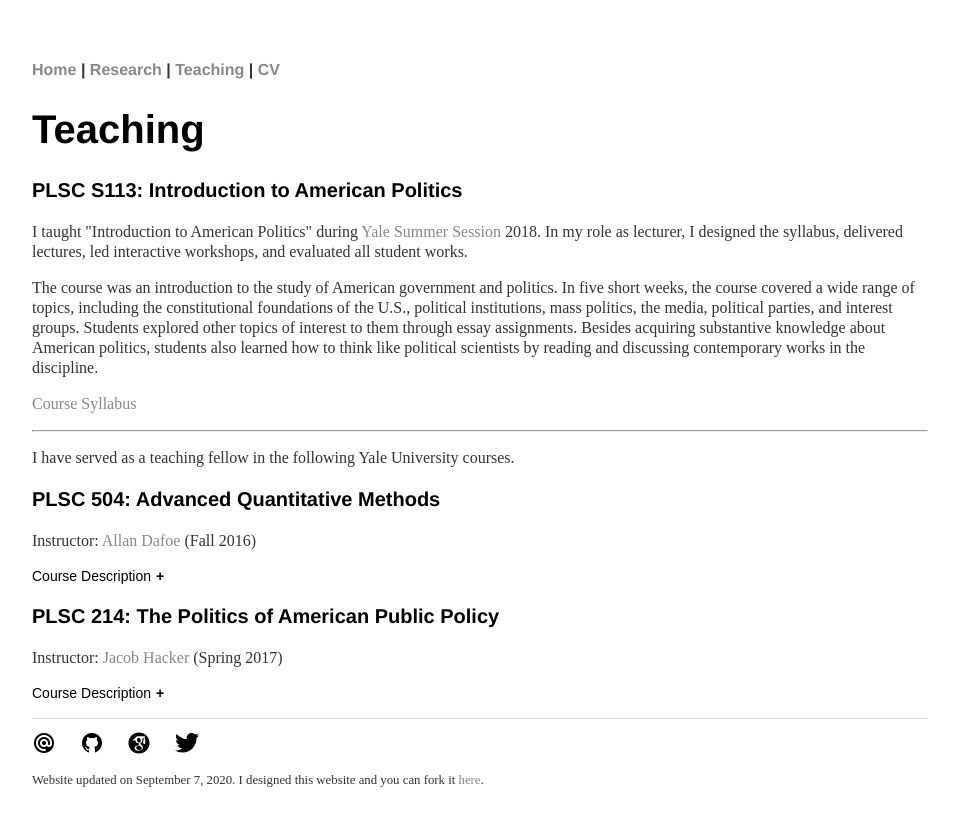
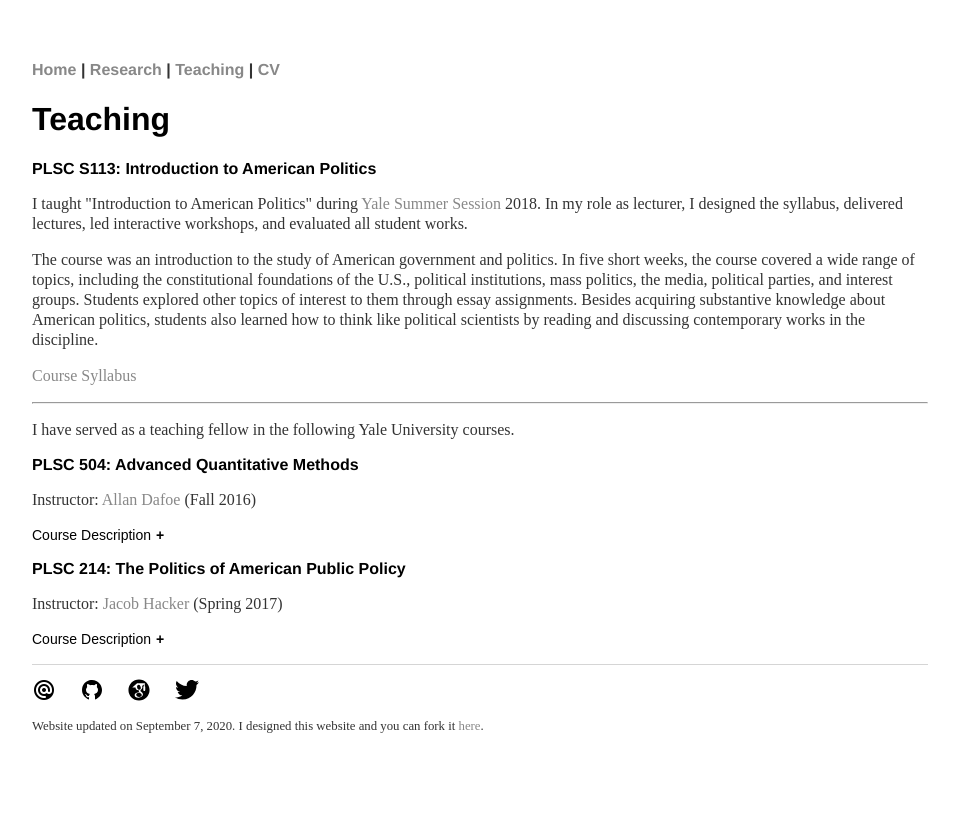
Before and after one commit to morganlivingston/baobaofzhang.github.io, a Jekyll site: the page built from teaching.html, in a window 1280 px wide. Shown: the top 826 px of the page, without its empty margins (160-1119 px from the left). Built offline with Jekyll 4.4.1, drawn with Linux system fonts in a browser that asks for light colours.

Commit message:
Update fonts

```diff
--- a/css/main.css
+++ b/css/main.css
@@ -6,9 +6,9 @@ a:hover { text-decoration: underline; }
 p, ul { font-size: 1em; line-height: 1.25em; color: #333; }
 
 h1, h2, h3 { font-family: 'Helvetica', 'Arial', 'Sans-Serif'; }
-h1 { font-size: 2.5em;  }
-h2 { font-size: 1.5em; }
-h3 { font-size: 1.25em; }
+h1 { font-size: 2em;  }
+h2 { font-size: 1.25em; color: #888;}
+h3 { font-size: 1em; }
 
 h4 {font-family: 'times, serif';}
 h4 { font-size: 0.7em; }
--- a/index.html
+++ b/index.html
@@ -6,7 +6,7 @@ title: Baobao Zhang
 
 		<div class="blurb">
 			<h1>Baobao Zhang</h1>
-			<h3>Political Science + Tech Policy</h3>
+			<h2>Political Science + Tech Policy</h2>
 
 			<img src="documents/baobao_zhang_circle_2019.png" alt="Baobao Zhang" style="width:170px;height:170px;">
 
```
